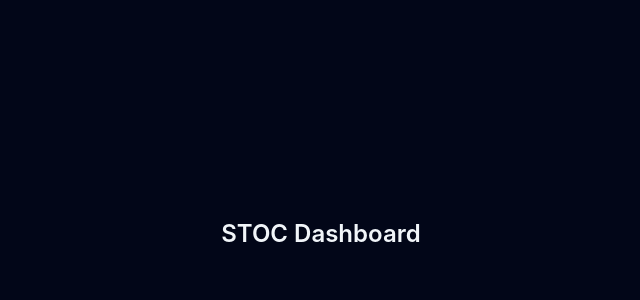
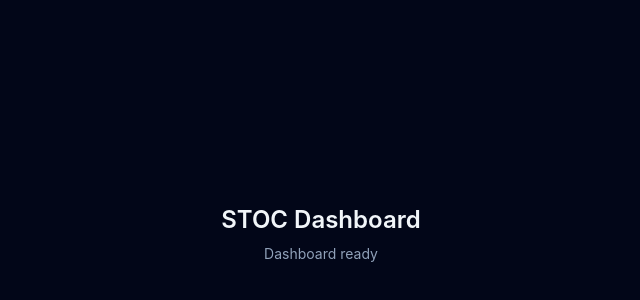
Before and after one commit to AhmadAkhtar007/STOC-Dashboard, a React (Vite) app: page / in a window 1280 px wide. Shown: the part 166-466 px from the top of the page, without its empty margins (319-959 px from the left). Built offline with nearby package versions, Linux system fonts and the light colour scheme.

Commit message:
chore: harden dashboard scaffold

```diff
--- a/src/App.tsx
+++ b/src/App.tsx
@@ -1,7 +1,8 @@
 export default function App() {
   return (
-    <main className="grid min-h-screen place-items-center bg-slate-950 text-slate-100">
+    <main className="flex min-h-screen flex-col items-center justify-center bg-slate-950 text-slate-100">
       <h1 className="text-2xl font-semibold">STOC Dashboard</h1>
+      <p className="mt-2 text-sm text-slate-400">Dashboard ready</p>
     </main>
   )
 }
--- a/vite.config.ts
+++ b/vite.config.ts
@@ -7,7 +7,6 @@ export default defineConfig({
   plugins: [react(), tailwindcss()],
   test: {
     environment: 'jsdom',
-    passWithNoTests: true,
     setupFiles: './src/test/setup.ts',
   },
 })
```
Also changed, not shown: package.json (+6 -3 lines), 2 other files (tests, documents, lock files or other folders).
